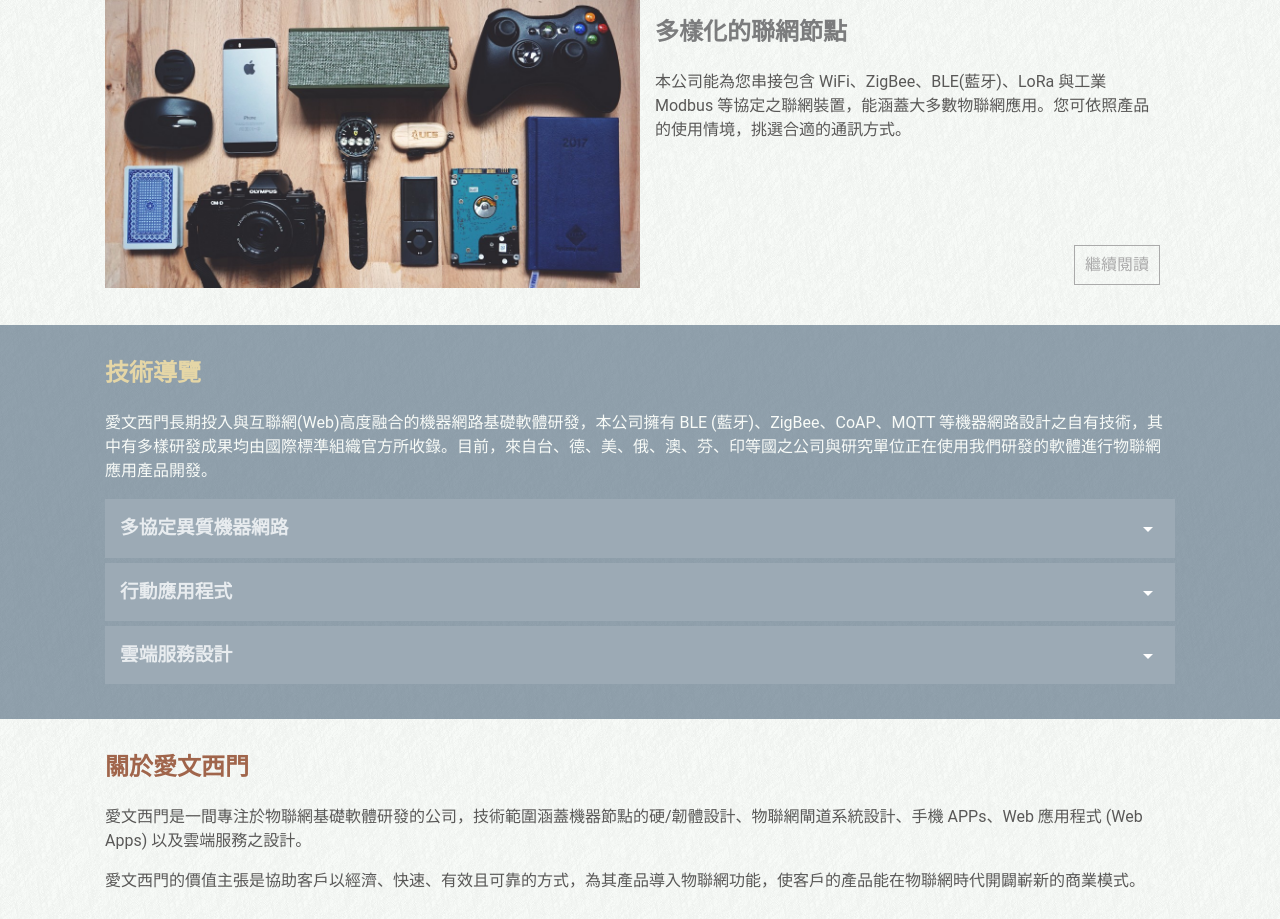
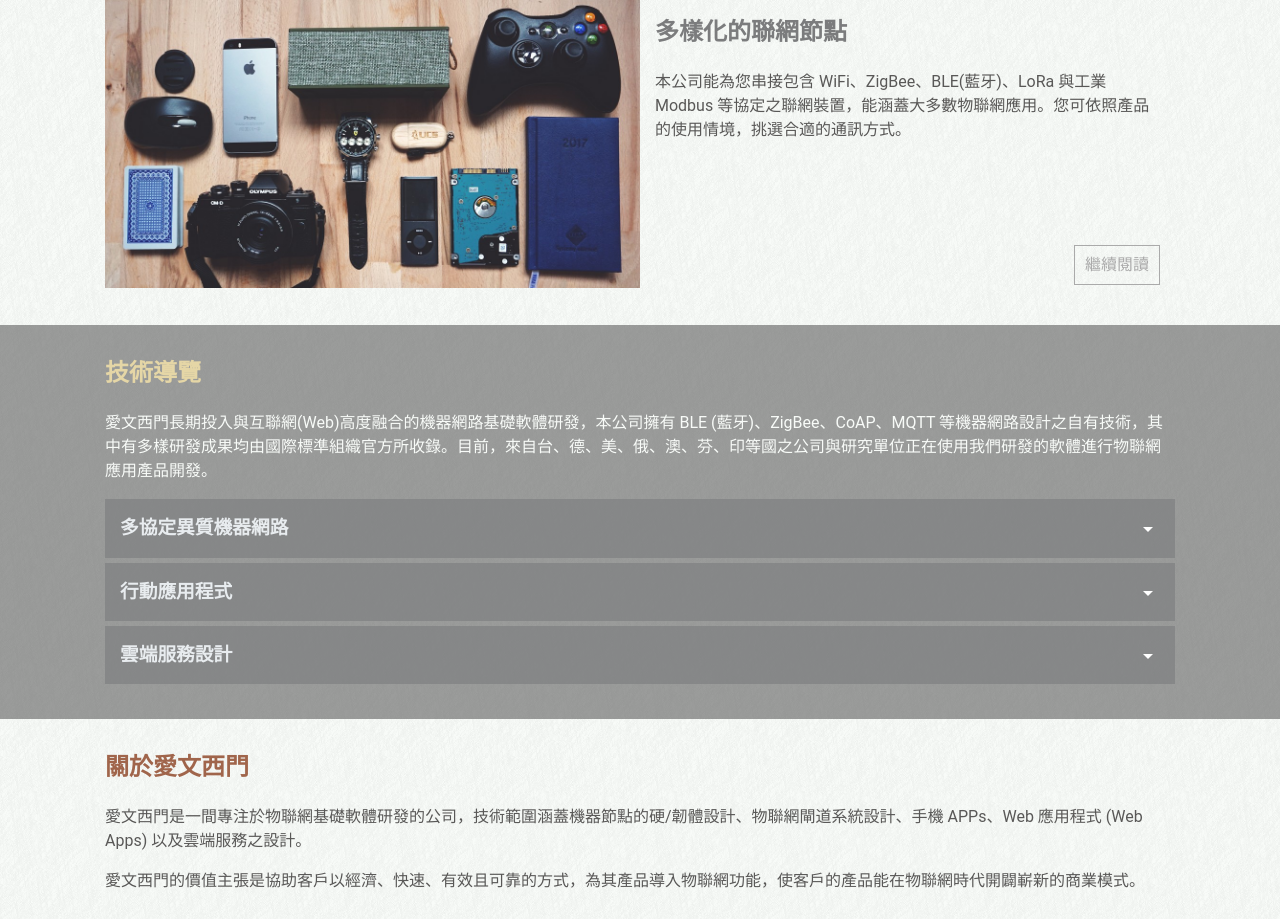
Before and after one commit to sivann-tw/sivann-tw.github.io, a PHP site: page / in a window 1280 px wide. Shown: the part 2058-2977 px from the top of the page. Run offline with PHP 8.4, Linux system fonts and the light colour scheme.

Commit message:
change thumb and techblock bg-color

```diff
--- a/css/style.css
+++ b/css/style.css
@@ -684,7 +684,7 @@ h1, h2, h3, h4, h5, h6 {
     margin-top: 0;
     margin-bottom: 5px;
     width: 100%;
-    background-color: #9CAAB5;
+    background-color: rgba(123, 124, 125, 0.6);
 }
 
 .techblock .title + p {
@@ -907,7 +907,7 @@ h1, h2, h3, h4, h5, h6 {
 .section-service,
 .section-tech {
     height: auto;
-    background-color: rgba(77, 102, 124, 0.6);
+    background-color: rgba(94, 94, 94, 0.6);
     color: #F8FBF8;
 }
 
```
